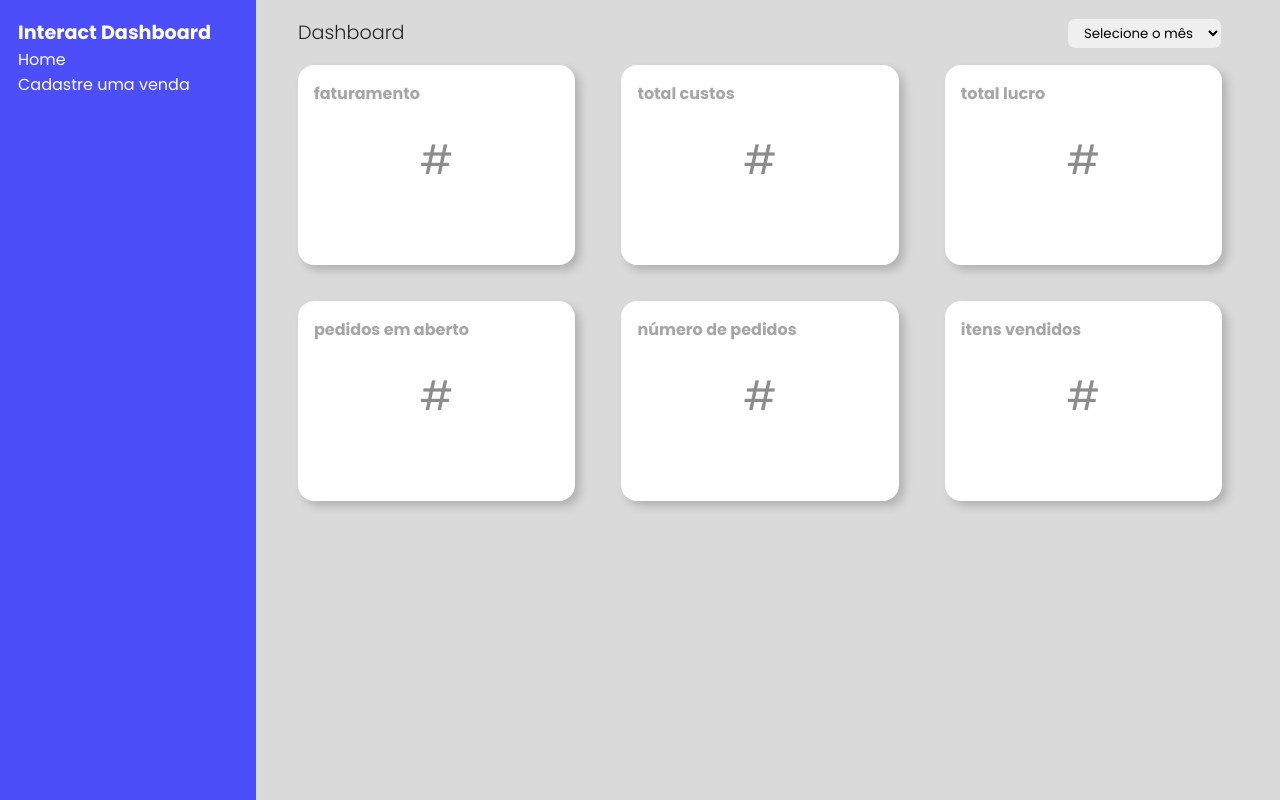
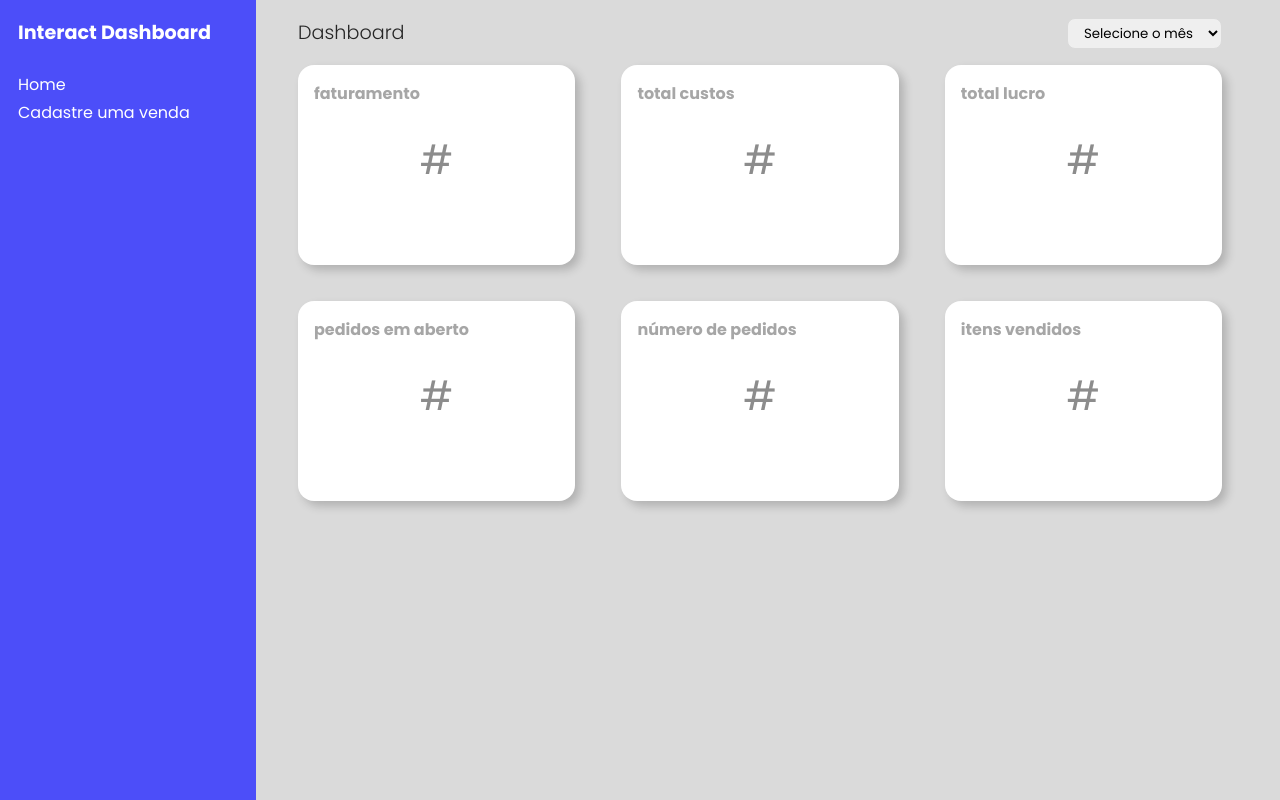
Before and after one commit to 1910gstv/dashboard-vendas, a plain HTML site: page views/home.html in a window 1280 px wide. Drawn offline with nearby package versions, Linux system fonts and the light colour scheme; no server answers.

Commit message:
estilizando

```diff
--- a/src/index.css
+++ b/src/index.css
@@ -144,6 +144,11 @@ a {
 
 .aside h2 {
   font-size: 1.2rem;
+  margin-bottom: 24px;
+}
+
+.aside a {
+  line-height: 28px;
 }
 
 #homeView {
```
